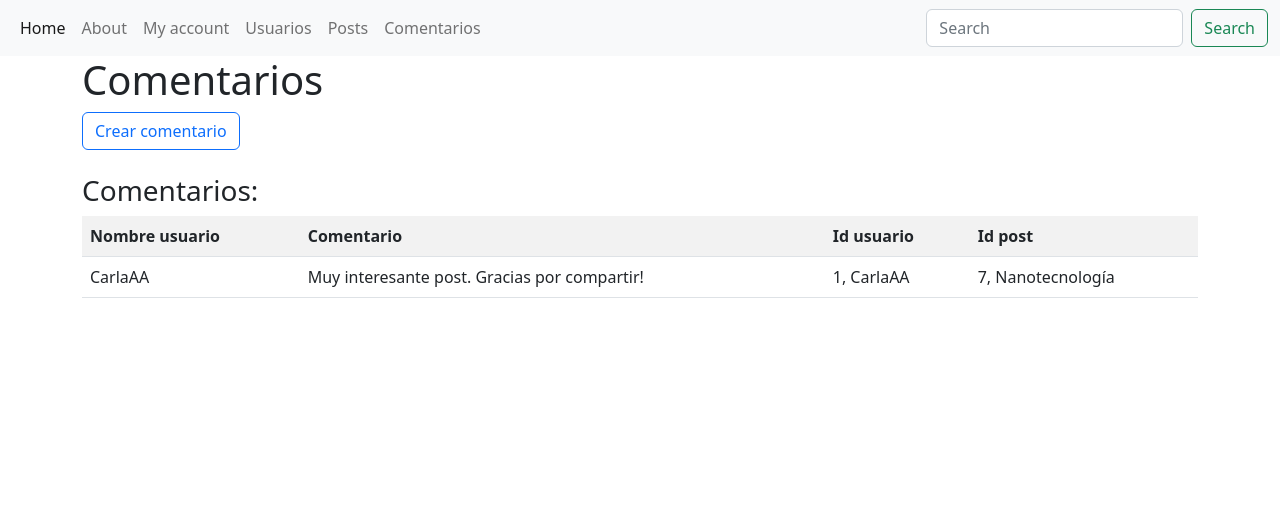
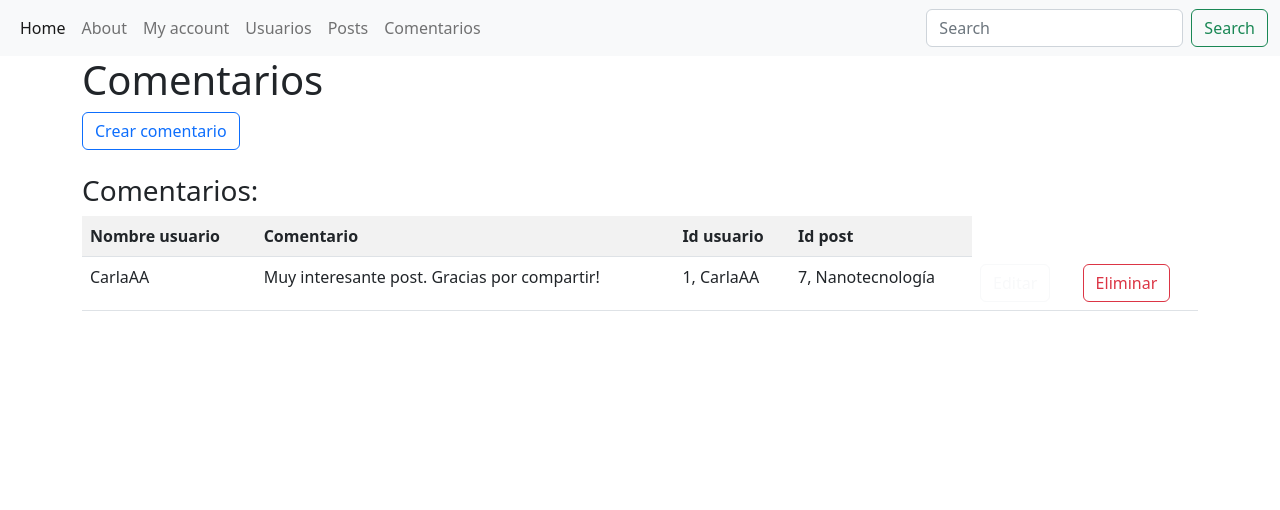
Before and after one commit to PerlaJara/EntregaFinal, a Django app: page /blog/comentario/ in a window 1280 px wide. Shown: the top 510 px of the page. Run offline with Django 4.2, Linux system fonts and the light colour scheme; data comes from the database, SQL or seed files in the repository; both versions use the stored data as it was after the commit; some libraries are stand-ins or nearby versions.

Commit message:
crud comentario

```diff
--- a/app_blog/templates/app_blog/comentarios.html
+++ b/app_blog/templates/app_blog/comentarios.html
@@ -29,6 +29,8 @@
             <td>{{comentario.comentario}}</td>
             <td>{{comentario.id_usuario}}</td>
             <td>{{comentario.post_id}}</td>
+            <td><a href="{% url 'editar_comentario' comentario.id %}" class="btn btn-outline-light">Editar</a></td>
+            <td><a href="{% url 'eliminar_comentario' comentario.id %}" class="btn btn-outline-danger" onclick="return confirm('¿Esta seguro que desea eliminar el siguiente comentario?: Id {{comentario.id}} | post: {{comentario.post_id}}');">Eliminar</a></td>
         </tr>
         {% endfor %}
     </tbody>
--- a/app_blog/urls.py
+++ b/app_blog/urls.py
@@ -23,6 +23,8 @@ urlpatterns = [
     #URL's comentario
     path('comentario/', views.comentario, name="comentario"),
     path('crear_comentario/', views.comentario_formulario, name="crear_comentario"),
+    path('editar_comentario/<int:id>/', views.editar_comentario, name="editar_comentario"),
+    path('eliminar_comentario/<int:id>/', views.eliminar_comentario, name="eliminar_comentario"),
 
     #URL's about
     path('about/', views.about, name="about"),
--- a/app_blog/views.py
+++ b/app_blog/views.py
@@ -162,7 +162,42 @@ def comentario_formulario(request):
             data = formulario.cleaned_data
             comentario = Comentario(nombre_usuario=data['nombre_usuario'], comentario=data['comentario'],id_usuario=data['id_usuario'], post_id=data['post_id'])
             comentario.save()
-            return render(request, "app_blog/base.html", {"exitoso": True})
+            return render(request, "app_blog/crear_comentario.html", {"exitoso": True})
     else:
         formulario= ComentarioFormulario()
     return render(request, "app_blog/crear_comentario.html", {"formulario": formulario})
+
+
+def editar_comentario(request, id):
+    # Recibe param profesor id, con el que obtenemos el profesor
+    comentario = Comentario.objects.get(id=id)
+
+    if request.method == 'POST':
+        formulario = ComentarioFormulario(request.POST, request.FILES)
+
+        if formulario.is_valid():
+            data = formulario.cleaned_data
+
+            comentario.nombre_usuario = data['nombre_usuario']
+            comentario.comentario = data['comentario']
+            comentario.id_usuario = data['id_usuario']
+            comentario.post_id = data['post_id']
+
+            comentario.save()
+
+            return redirect(reverse('comentario'))
+    else:
+        inicial = {
+            'nombre_usuario': comentario.nombre_usuario,
+            'comentario': comentario.comentario,
+            'id_usuario': comentario.id_usuario,
+            'post_id': comentario.post_id,
+        }
+        formulario = ComentarioFormulario(initial=inicial)
+    return render(request, "app_blog/crear_comentario.html", {"formulario": formulario})
+
+
+def eliminar_comentario(request, id):
+    comentario = Comentario.objects.get(id=id)
+    comentario.delete()
+    return redirect(reverse('comentario'))
```
Also changed, not shown: db.sqlite3.
